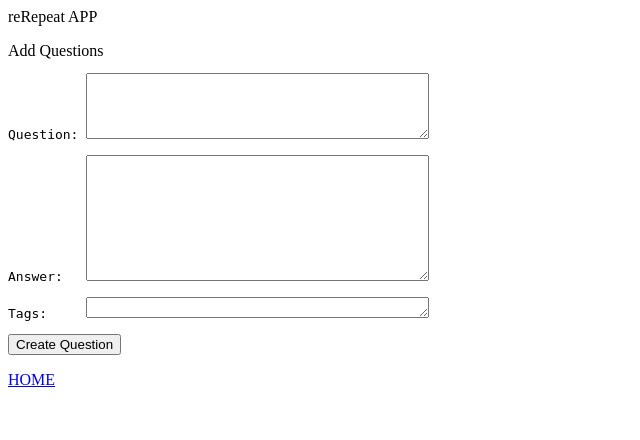
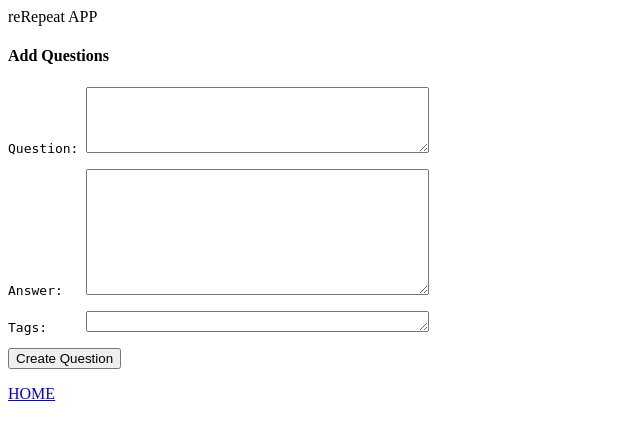
Before and after one commit to bbajcetic/reRepeat, a Django app: page /repeat/add/ in a window 1280 px wide. Shown: the top 440 px of the page, without its empty margins (0-640 px from the left). Run offline with Django 3.2, Linux system fonts and the light colour scheme.

Commit message:
Fix html syntax error (missing end angle bracket)

```diff
--- a/app_reRepeat/templates/app_reRepeat/base.html
+++ b/app_reRepeat/templates/app_reRepeat/base.html
@@ -5,7 +5,7 @@
 	background-color: #0000ff;
 	color:white;
 }
-</style
+</style>
 {% block content %}
 {% endblock %}
 <p><a href="{% url 'app_reRepeat:home' %}">HOME</a></p>
```
